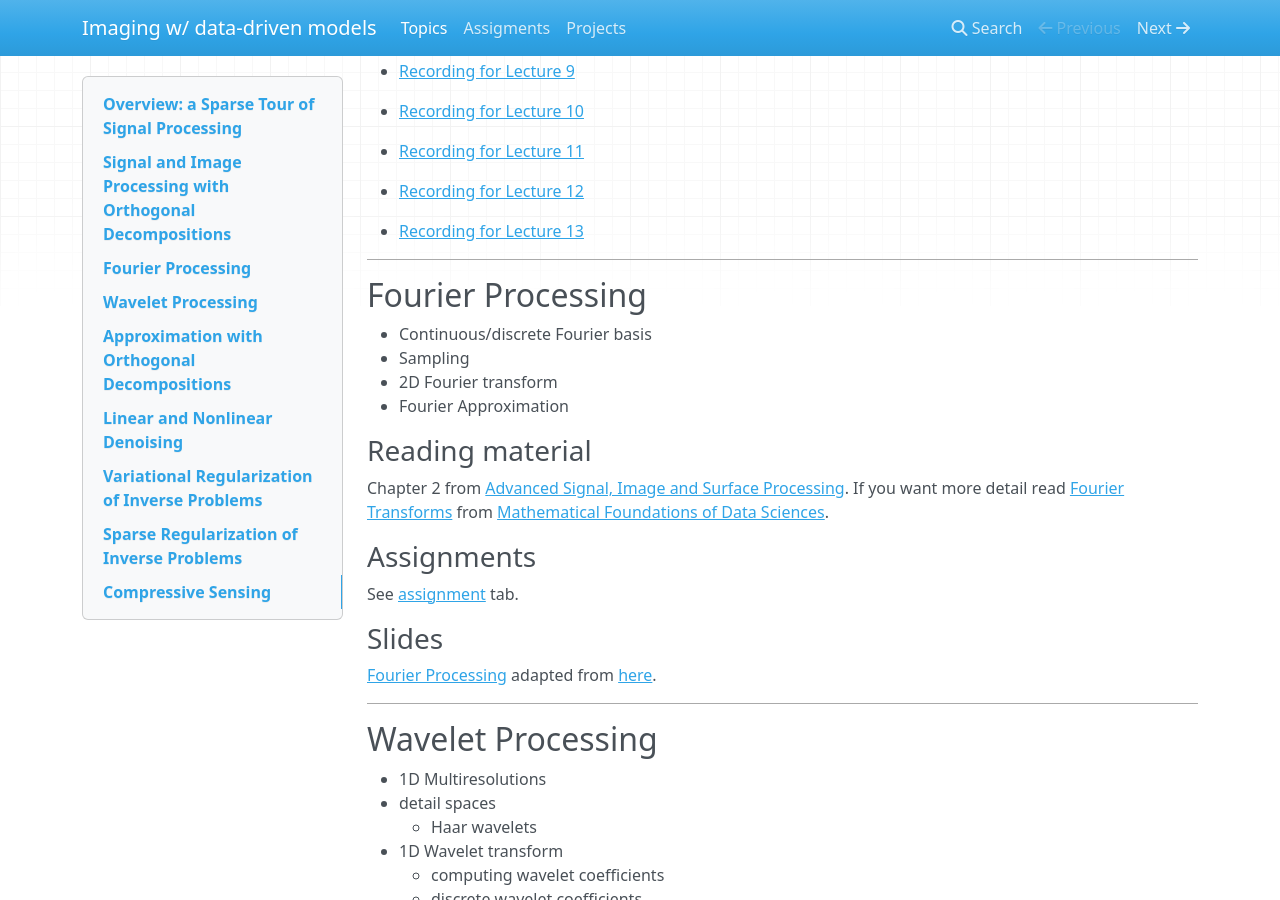
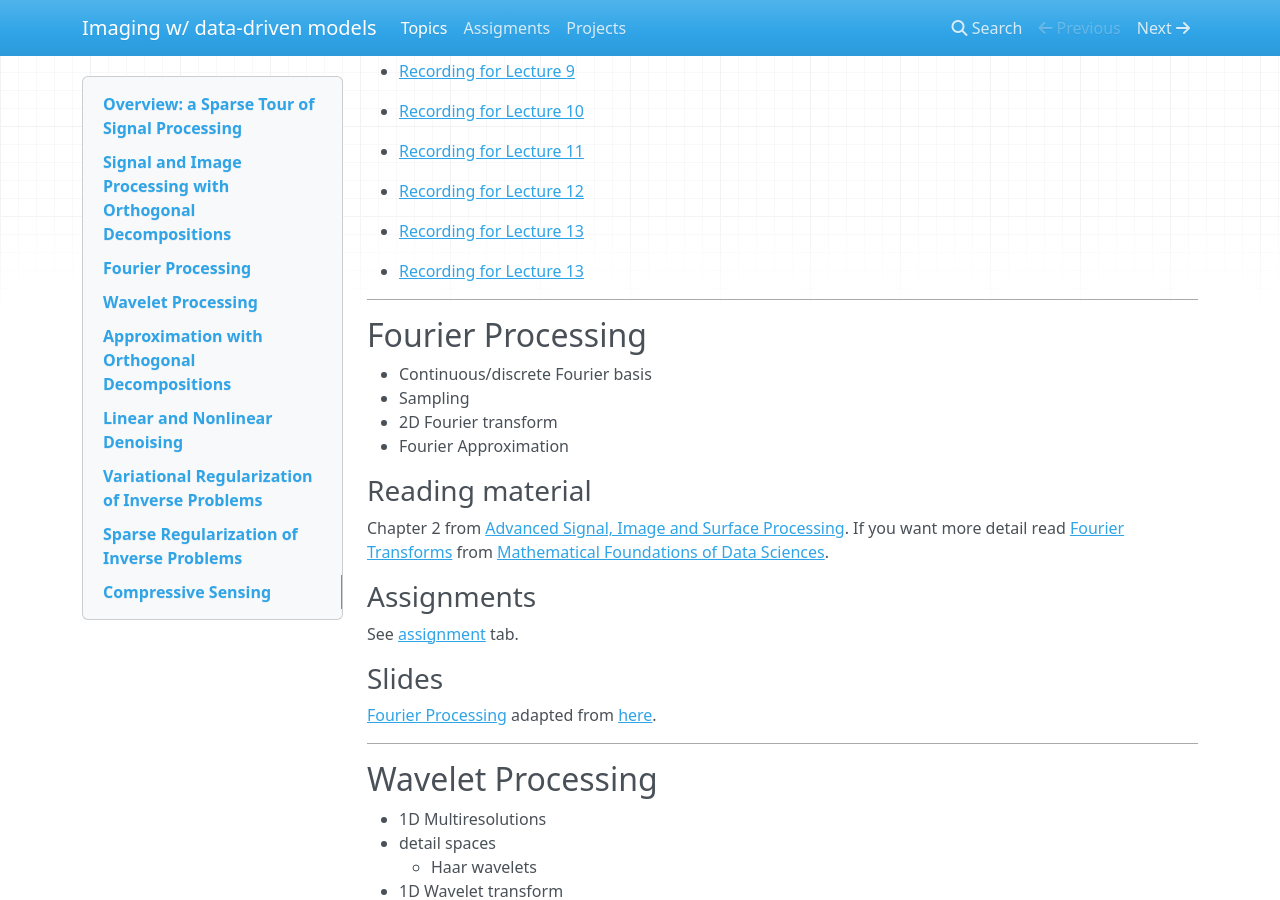
Before and after one commit to flexie/CSE-8803, an MkDocs documentation site: the page built from docs/outline.md, in a window 1280 px wide and 900 px high, scrolled down 1034 px. Built offline with MkDocs 1.6.1, drawn with Linux system fonts in a browser that asks for light colours; nearby versions of some CDN libraries; old or Windows-style settings are respelled for this version of MkDocs.

Commit message:
Added recording

```diff
--- a/docs/outline.md
+++ b/docs/outline.md
@@ -57,6 +57,8 @@
 
 
 - [Recording for Lecture 13](https://gtvault.sharepoint.com/:v:/r/sites/Imagingwdata-drivenmodelsCSE8803/Shared%20Documents/General/Recordings/Meeting%20in%20_General_-20220222_135840-Meeting%20Recording.mp4?csf=1&web=1&e=ga2CdN)
+
+- [Recording for Lecture 13](https://gtvault.sharepoint.com/:v:/r/sites/Imagingwdata-drivenmodelsCSE8803/Shared%20Documents/General/Recordings/Meeting%20in%20_General_-20220224_142353-Meeting%20Recording.mp4?csf=1&web=1&e=VUAhpR)
 
 ***
 
```
